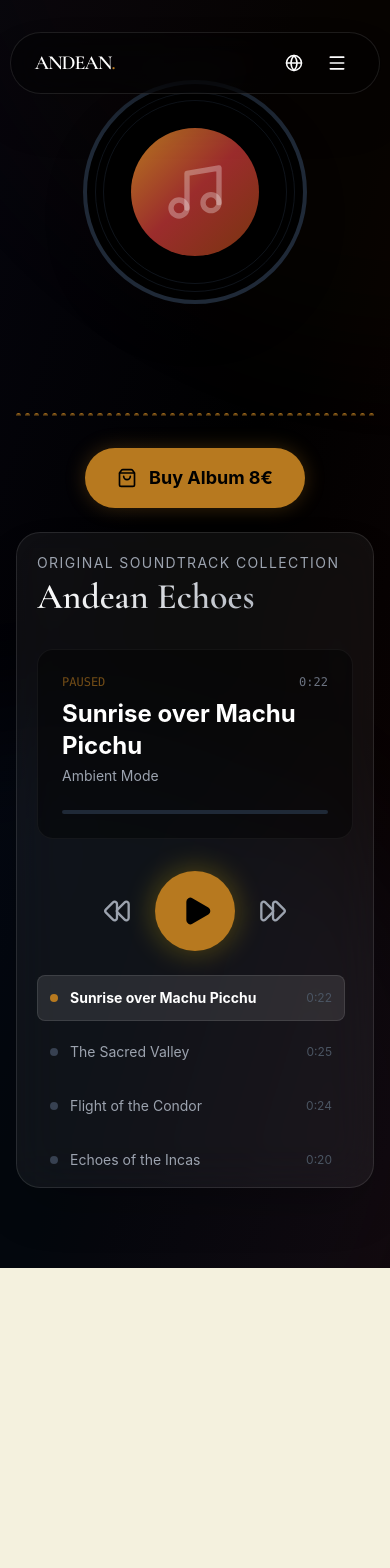
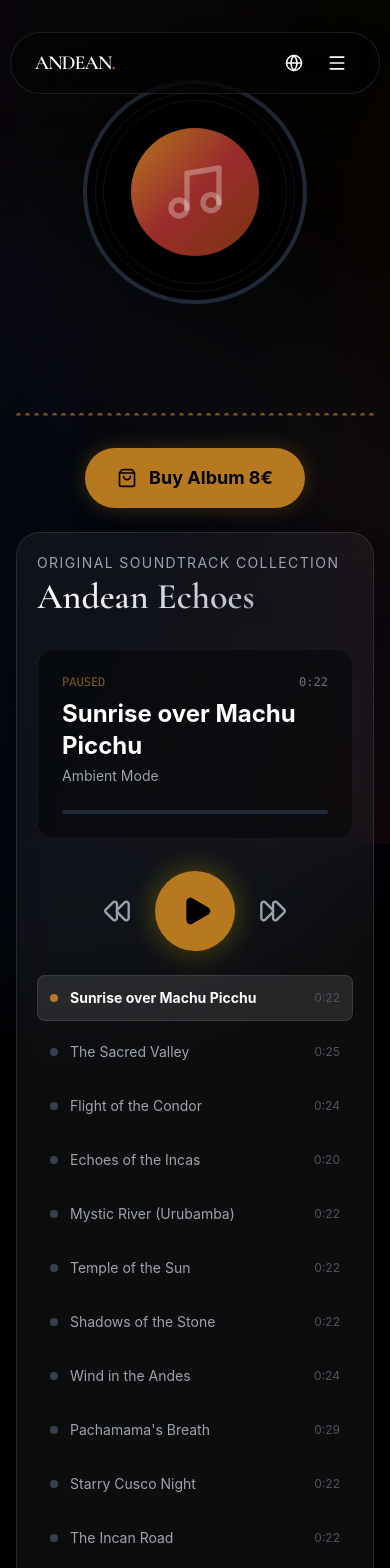
Before and after one commit to AI-Developer1404/WebsiteAndeanVision, a React (Vite) app: page /music in a window 390 px wide. Shown: the top 1568 px of the page. Before the commit the page ends 1268 px from the top, so only its background shows below. Built offline with nearby package versions, Linux system fonts and the light colour scheme; a web font is replaced by a local one.

Commit message:
Fix mobile scrolling issues (remove nested scroll traps)

```diff
--- a/src/components/MusicPage.tsx
+++ b/src/components/MusicPage.tsx
@@ -125,10 +125,10 @@ const MusicPage: React.FC = () => {
     };
 
     return (
-        <div className="min-h-screen bg-black text-white font-sans selection:bg-andean-gold selection:text-black relative overflow-x-hidden overflow-y-auto">
+        <div className="min-h-screen bg-black text-white font-sans selection:bg-andean-gold selection:text-black relative overflow-x-hidden">
 
             {/* Ambient Background */}
-            <div className="absolute inset-0 z-0 fixed h-full w-full">
+            <div className="fixed inset-0 z-0 h-full w-full pointer-events-none">
                 <div className={`absolute inset-0 bg-gradient-to-br from-indigo-900/20 via-black to-andean-terracotta/20 transition-colors duration-1000 ${isPlaying ? 'opacity-100' : 'opacity-50'}`} />
                 <div className="absolute top-[-50%] left-[-20%] w-[1000px] h-[1000px] bg-andean-gold/5 rounded-full blur-3xl animate-pulse" />
                 <div className="absolute bottom-[-20%] right-[-20%] w-[800px] h-[800px] bg-blue-500/5 rounded-full blur-3xl" />
@@ -235,7 +235,7 @@ const MusicPage: React.FC = () => {
                     </div>
 
                     {/* Tracklist Preview (Scrollable) */}
-                    <div className="h-48 overflow-y-auto pr-2 space-y-2 scrollbar-thin scrollbar-thumb-white/20 scrollbar-track-transparent">
+                    <div className="h-auto md:h-48 overflow-y-visible md:overflow-y-auto pr-0 md:pr-2 space-y-2 scrollbar-thin scrollbar-thumb-white/20 scrollbar-track-transparent">
                         {songs.map((song) => (
                             <div
                                 key={song.id}
```
